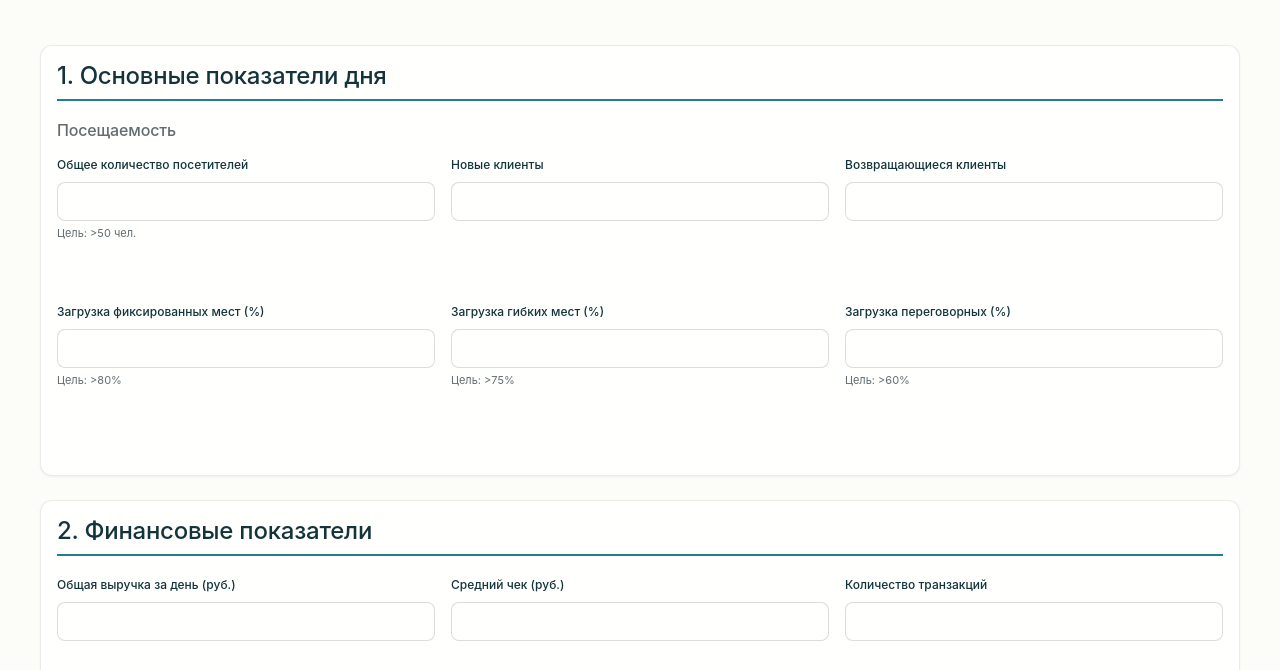
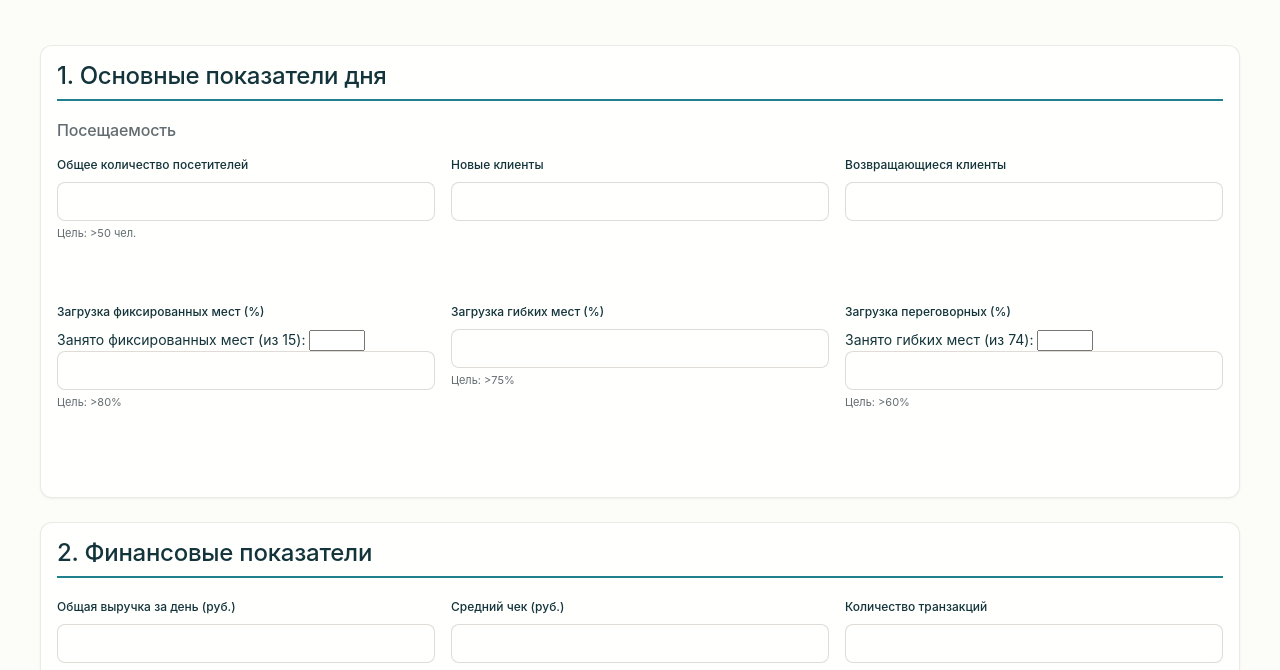
Before and after one commit to Svetlana-way/-, a plain HTML site: page index.html in a window 1280 px wide. Shown: the part 130-800 px from the top of the page. Drawn offline with Linux system fonts and the light colour scheme; a web font is replaced by a local one.

Commit message:
Update index.html

```diff
--- a/index.html
+++ b/index.html
@@ -50,6 +50,8 @@
                             </div>
                             <div class="form-group">
                                 <label class="form-label" for="fixed-spaces">Загрузка фиксированных мест (%)</label>
+                                <label for="fixed-spaces-occupied">Занято фиксированных мест (из 15):</label>
+<input type="number" id="fixed-spaces-occupied" min="0" max="15" step="1" />
                                 <input type="number" id="fixed-spaces" class="form-control metric-input" min="0" max="100" data-target="80">
                                 <small class="field-hint">Цель: >80%</small>
                                 <div class="status-indicator" id="fixed-spaces-status"></div>
@@ -62,6 +64,8 @@
                             </div>
                             <div class="form-group">
                                 <label class="form-label" for="meeting-rooms">Загрузка переговорных (%)</label>
+                                <label for="flexible-spaces-occupied">Занято гибких мест (из 74):</label>
+<input type="number" id="flexible-spaces-occupied" min="0" max="74" step="1" />
                                 <input type="number" id="meeting-rooms" class="form-control metric-input" min="0" max="100" data-target="60">
                                 <small class="field-hint">Цель: >60%</small>
                                 <div class="status-indicator" id="meeting-rooms-status"></div>
@@ -393,5 +397,5 @@
     </div>
 
     <script src="app.js"></script>
-</body>
+    </body>
 </html>
```
